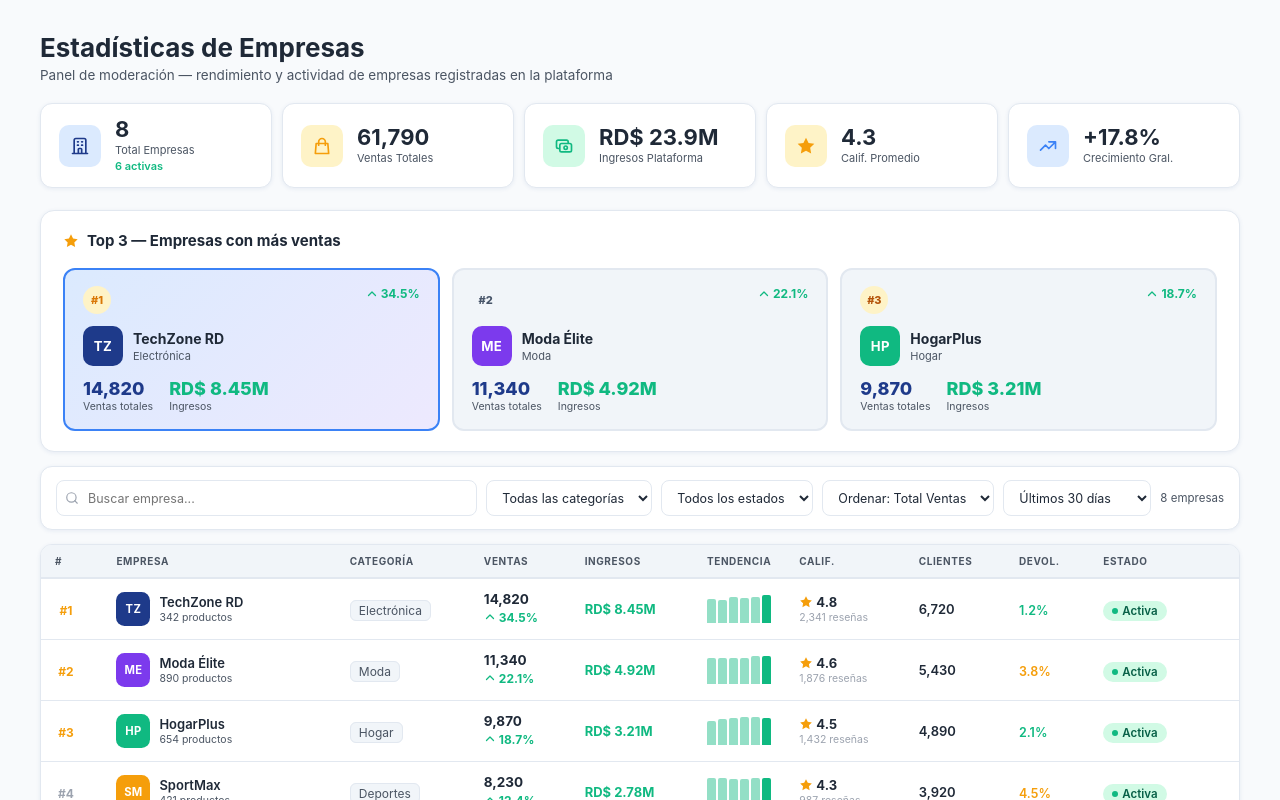
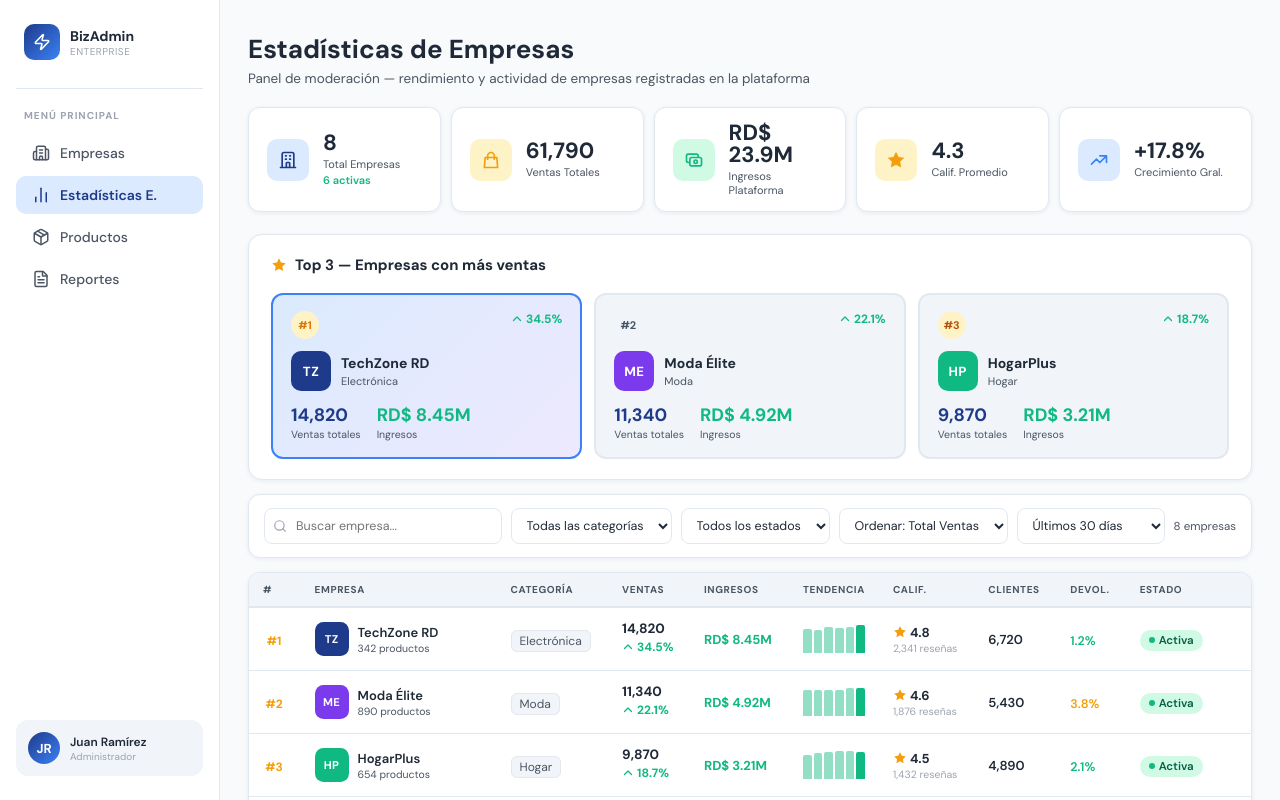
Before and after one commit to WilkinsFiguereo/BillNova, a Next.js app in the folder FrontendReactWeb/mi-app/: page /navigation/moderation/stats_companies/page in a window 1280 px wide. Shown: the top 800 px of the page. Built offline with nearby package versions, Linux system fonts and the light colour scheme.

Commit message:
Pantalla de las estadisticas de las empresas

```diff
--- a/FrontendReactWeb/mi-app/src/features/moderator/moderationNav.ts
+++ b/FrontendReactWeb/mi-app/src/features/moderator/moderationNav.ts
@@ -1,4 +1,4 @@
-import { Building2, FileText, Package } from "lucide-react";
+import { BarChart2, Building2, FileText, Package } from "lucide-react";
 import type { NavItemData } from "../seller/dashboard/data/chart.data";
 
 export const MODERATOR_NAV_ITEMS: NavItemData[] = [
@@ -7,6 +7,12 @@ export const MODERATOR_NAV_ITEMS: NavItemData[] = [
     Icon: Building2,
     label: "Empresas",
     href: "/navigation/moderation/companies/page",
+  },
+  {
+    id: "stats_companies",
+    Icon: BarChart2,
+    label: "Estadísticas E.",
+    href: "/navigation/moderation/stats_companies/page",
   },
   {
     id: "products",
--- a/FrontendReactWeb/mi-app/src/features/moderator/stats_company_moderation/EstadisticasEmpresaPage.tsx
+++ b/FrontendReactWeb/mi-app/src/features/moderator/stats_company_moderation/EstadisticasEmpresaPage.tsx
@@ -1,6 +1,9 @@
 "use client";
 
 import React from 'react';
+import { Sidebar } from '../../seller/dashboard/dashboards';
+import { dashboardTheme as t, globalStyles } from '../../seller/dashboard/theme/dashboard.theme';
+import { MODERATOR_NAV_ITEMS } from '../moderationNav';
 import { colors } from './theme/estadisticas.theme';
 import { useEstadisticas } from './hooks/useEstadisticas';
 import { EstadisticasHeader } from './sections/EstadisticasHeader';
@@ -17,17 +20,23 @@ export function EstadisticasEmpresasPage() {
 
   return (
     <div style={{
+      display: 'flex',
       minHeight: '100vh',
       backgroundColor: colors.bg.primary,
       fontFamily: "'DM Sans', -apple-system, BlinkMacSystemFont, 'Segoe UI', sans-serif",
-      padding: '32px 28px',
     }}>
+      <style>{globalStyles(t)}</style>
+
+      <Sidebar navItems={MODERATOR_NAV_ITEMS} />
+
+      <main style={{ flex: 1, overflow: 'auto', padding: '32px 28px' }}>
         <div style={{ maxWidth: 1200, margin: '0 auto' }}>
           <EstadisticasHeader globales={globales} />
           <Top3Podio empresas={top3} onClick={seleccionarEmpresa} />
           <EmpresasFilters filtros={filtros} onChange={setFiltros} total={empresas.length} />
           <EmpresasTable empresas={empresas} onSelect={seleccionarEmpresa} />
         </div>
+      </main>
 
       <EmpresaDetailModal
         empresa={empresaSeleccionada}
--- a/FrontendReactWeb/mi-app/src/features/moderator/stats_company_moderation/data/estadisticas.mock.ts
+++ b/FrontendReactWeb/mi-app/src/features/moderator/stats_company_moderation/data/estadisticas.mock.ts
@@ -1,3 +1,5 @@
+"use client";
+
 import { Empresa, EstadisticasGlobales } from '../types/estadisticas.types';
 
 const meses = ['Ago','Sep','Oct','Nov','Dic','Ene','Feb','Mar'];
```
Lines whose indentation alone changed are shown as unchanged.
